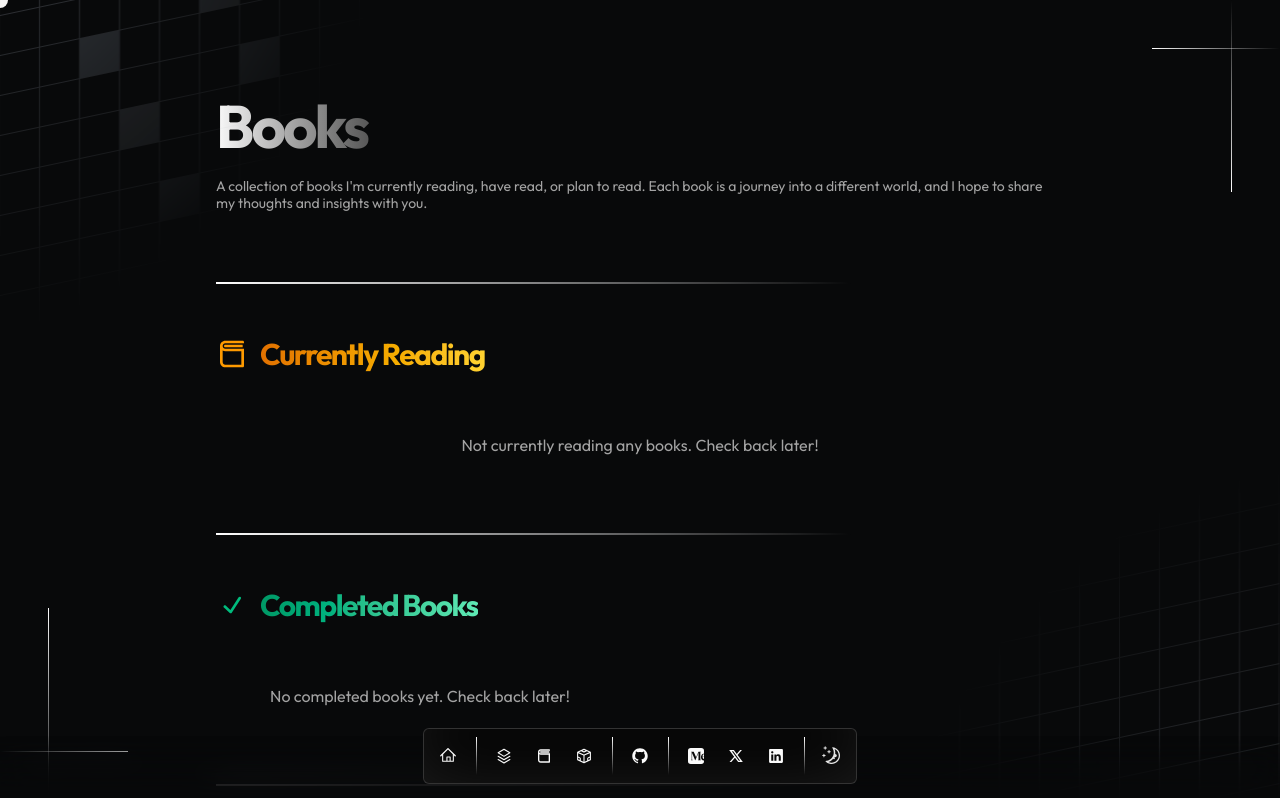
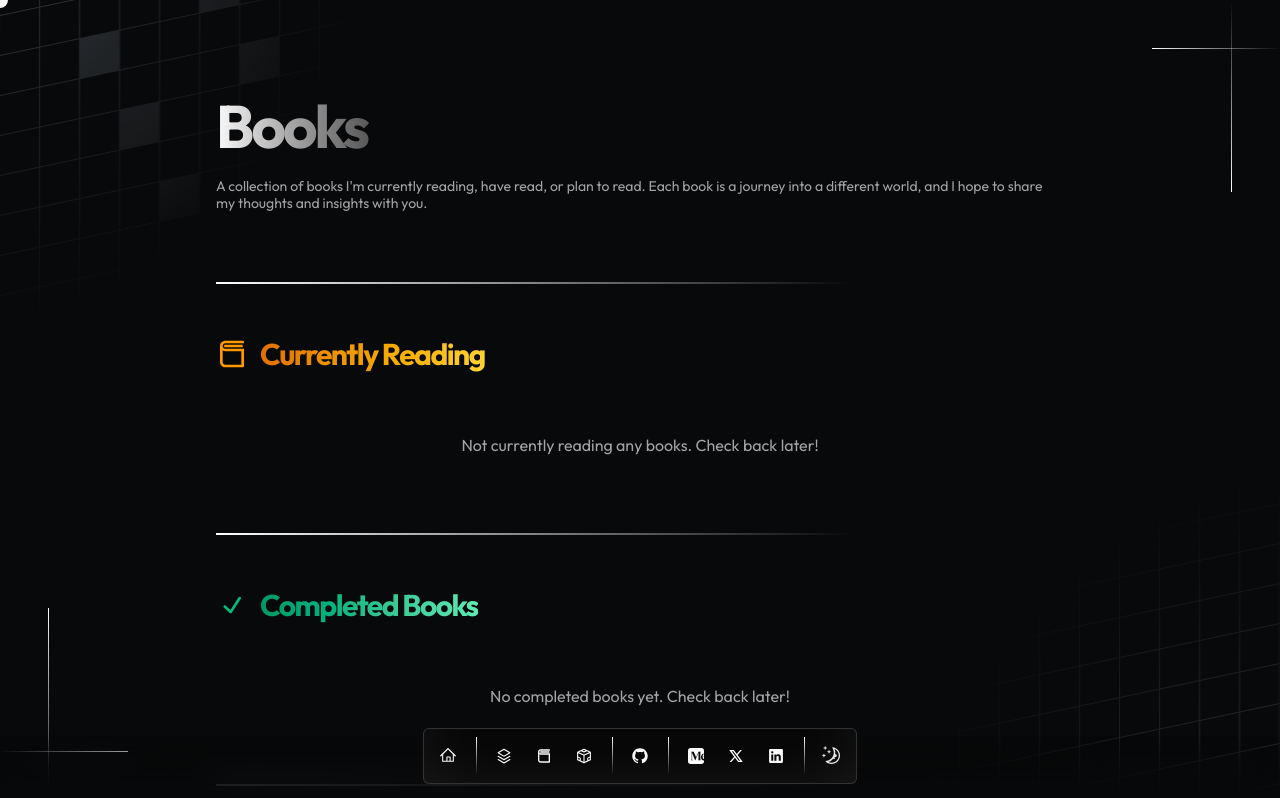
Before and after one commit to tejastn10/nimbus, a Next.js app: page /books in a window 1280 px wide. Shown: the top 798 px of the page. Built offline with nearby package versions, Linux system fonts and the light colour scheme.

Commit message:
fix: adjust layout for no completed books message in BooksPage component

```diff
--- a/src/app/books/page.tsx
+++ b/src/app/books/page.tsx
@@ -110,8 +110,8 @@ const BooksPage = async (): Promise<JSX.Element> => {
 						</BlurFade>
 					))
 				) : (
-					<BlurFade delay={BLUR_FADE_DELAY * 12}>
-						<p className="text-muted-foreground text-center py-8 col-span-2">
+					<BlurFade delay={BLUR_FADE_DELAY * 12} className="col-span-1 md:col-span-2">
+						<p className="text-muted-foreground text-center py-8">
 							No completed books yet. Check back later!
 						</p>
 					</BlurFade>
```
